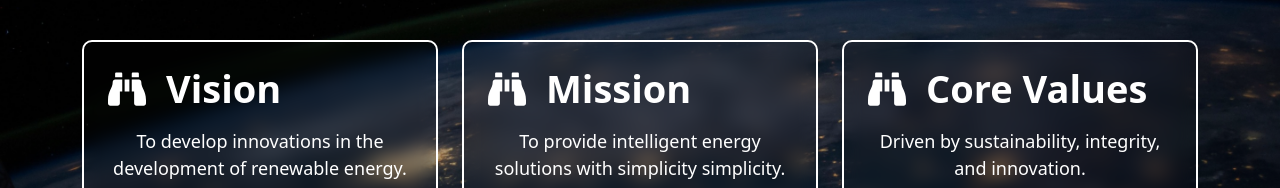
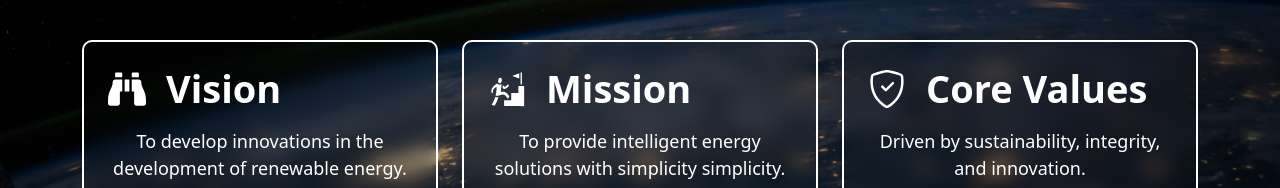
Before and after one commit to RWn-Girish/Solar-project-2, a React (Vite) app: page / in a window 1280 px wide. Shown: the part 1230-1418 px from the top of the page. Built offline with nearby package versions, Linux system fonts and the light colour scheme.

Commit message:
banner update

```diff
--- a/src/Components/About_Page/Banner/Banner.jsx
+++ b/src/Components/About_Page/Banner/Banner.jsx
@@ -6,6 +6,8 @@ import whyimg from "../../../assets/images/whyImage.png";
 import Banner_card from './Banner_card';
 import bgvision from "../../../assets/images/bgvision.png"
 import { FaBinoculars } from "react-icons/fa";
+import { GiStairsGoal } from "react-icons/gi";
+import { BsShieldCheck } from 'react-icons/bs';
 import { useState } from 'react';
 
 
@@ -18,12 +20,12 @@ function Banner() {
         },
         {
             title: "Mission",
-            image: <FaBinoculars />,
+            image: <GiStairsGoal />,
             description: "To provide intelligent energy solutions with  simplicity simplicity."
         },
         {
             title: "Core Values",
-            image: <FaBinoculars />,
+            image: <BsShieldCheck />,
             description: "Driven by sustainability, integrity, and innovation."
         },
 
--- a/src/Components/About_Page/Banner/Banner_card.css
+++ b/src/Components/About_Page/Banner/Banner_card.css
@@ -1,4 +1,4 @@
-.banner_card{
+.banner_card {
     border: 2px solid #fff;
     border-radius: 10px;
     background-color: transparent;
@@ -6,25 +6,26 @@
 
 }
 
-.banner_card h2{
+.banner_card h2 {
     font-size: 38px;
     font-weight: 700;
     color: #fff;
     margin-bottom: 20px;
 }
 
-.card_text{
+.card_text {
     color: #fff;
     font-size: 38px;
+    align-items: center;
 }
-.card_text h2{
+
+.card_text h2 {
     color: #fff;
     font-size: 38px;
     padding-left: 20px;
-    /* margin-bottom: 15px; */
 }
 
-.banner_card p{
+.banner_card p {
     font-size: 18px;
     font-weight: 400;
     color: #fff;
--- a/src/Components/About_Page/Banner/Banner_card.jsx
+++ b/src/Components/About_Page/Banner/Banner_card.jsx
@@ -2,8 +2,8 @@ import "../../../Components/About_Page/Banner/Banner_card.css"
 
 function Banner_card({ title, image, description }) {
     return (
-        <div className="banner_card  p-4">
-            <div className="card_text d-flex align-items-center mb-3 ">
+        <div className="banner_card p-4">
+            <div className="card_text d-flex mb-3 ">
                 {image}
                 <h2 className="fw-bold m-0">{title}</h2>
             </div>
```
